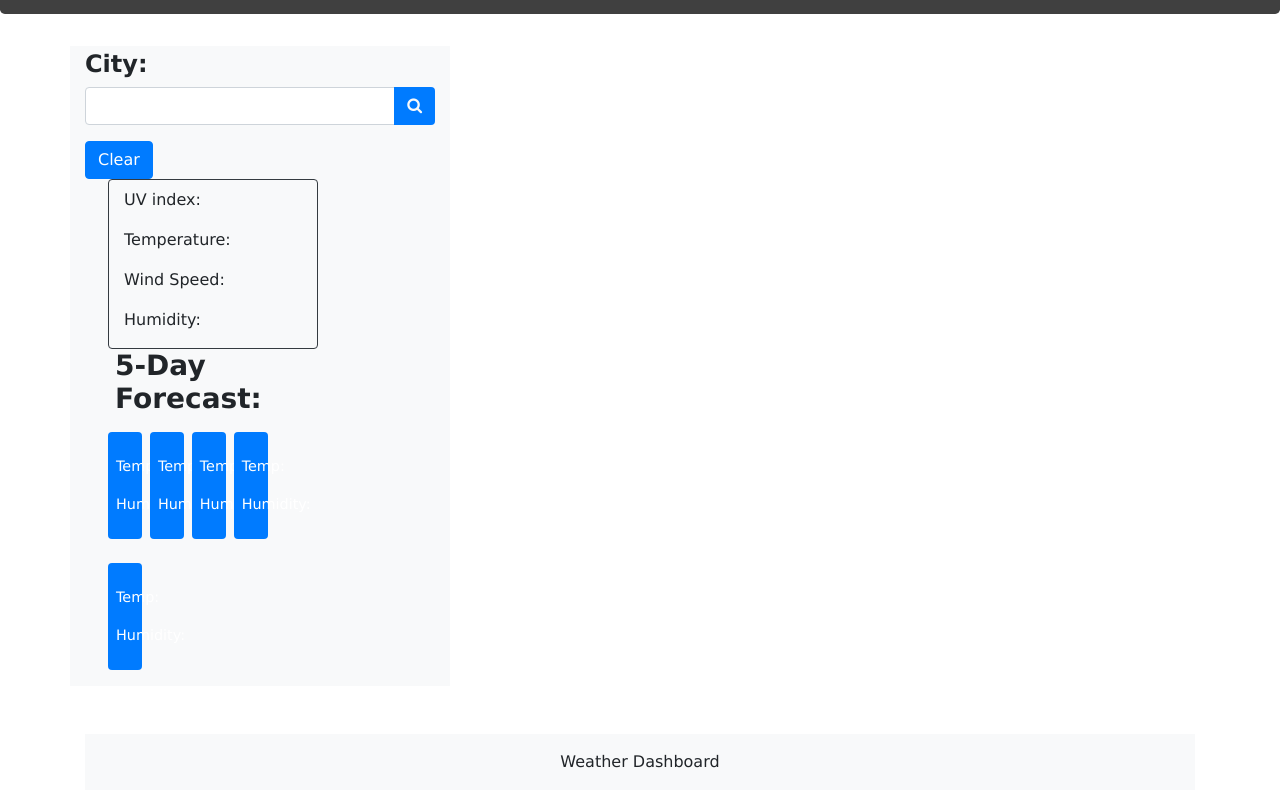
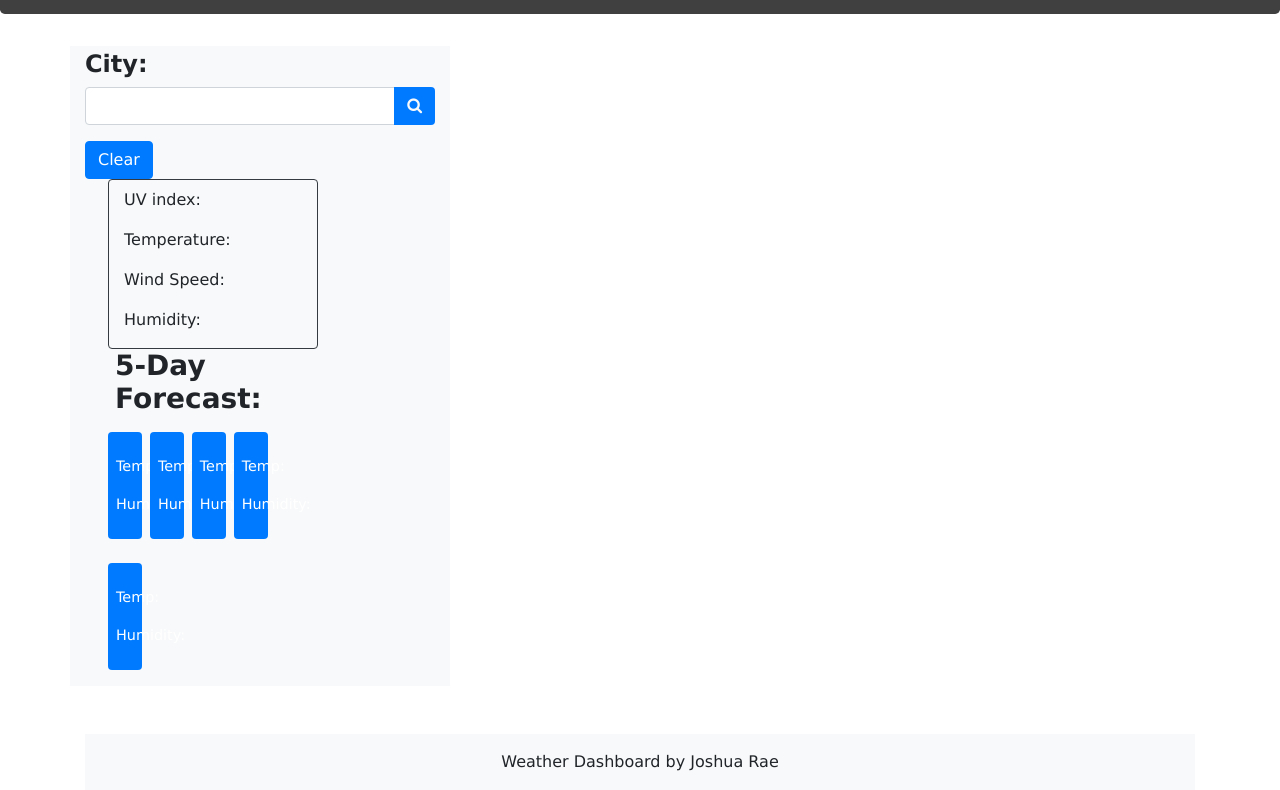
Before and after one commit to joshuar2155/weather-center, a plain HTML site: page index.html in a window 1280 px wide. Shown: the part 66-856 px from the top of the page. Drawn offline with nearby package versions, Linux system fonts and the light colour scheme.

Commit message:
Readme and other finalizations

```diff
--- a/assets/css/styles.css
+++ b/assets/css/styles.css
@@ -12,13 +12,16 @@ body {
 h3{
     font-weight: bold;
 }
+
 .forecast{
 
     font-size: 0.9em;
 }
+
 span{
     font-size: 1em;
 }
+
 li:hover{
     background-color: lightslategray;
     text-decoration: underline;
--- a/index.html
+++ b/index.html
@@ -5,13 +5,14 @@
     <meta name="viewport" content="width=device-width, initial-scale=1.0">
     <meta http-equiv="X-UA-Compatible" content="ie=edge" />
     <title>Weather Center</title>
-
+    <!--Links-->
     <link rel="stylesheet" href="./assets/css/reset.css" />
     <link rel="stylesheet" href="https://cdnjs.cloudflare.com/ajax/libs/twitter-bootstrap/4.0.0/css/bootstrap.min.css" />
     <link rel="stylesheet" href="https://maxcdn.bootstrapcdn.com/font-awesome/4.5.0/css/font-awesome.min.css">
     <link rel="stylesheet" href="./assets/css/styles.css">
 
 </head>
+<!--Title-->
 <body>
     <div class="jumbotron container-fluid mt-2 text-center p-2" style="background-color:#404040 ;color: white;">
         <h1> <strong>Weather Center</strong></h1>
@@ -20,6 +21,8 @@
 
         <div class="row">
             <div class="col-sm-4 bg-light">
+
+                <!--Search area-->
 
                 <h4 class="pt-1"><strong>City:</strong></h4>
 
@@ -33,6 +36,7 @@
                 <button class=" btn btn-primary" type="button" id="clear-history">Clear</button>
                 <ul class="list-group">
 
+                    <!--Area for stats-->
                 </ul>
                 <div class="col-sm-8">
                     <div class="row ml-2 border border-dark rounded">
@@ -44,7 +48,7 @@
                             <p>Humidity:<span class="current" id="humidity"></span></p>
                         </div>
                     </div>
-
+                     <!--Different Cards for other cities-->
                 <div class="col-sm-12" id ="future-weather">
                     <h3>5-Day Forecast:</h3>
                     <div class="row text-light">
@@ -84,8 +88,9 @@
             </div>
         </div>
     </div>
+    <!--Footer-->
 		<footer class="mt-5 p-3 text-center bg-light">
-			Weather Dashboard
+			Weather Dashboard by Joshua Rae
 		</footer>
 
 
```
Also changed, not shown: assets/js/script.js (+8 -2 lines), assets/images/website4.png (added), 1 other file.
